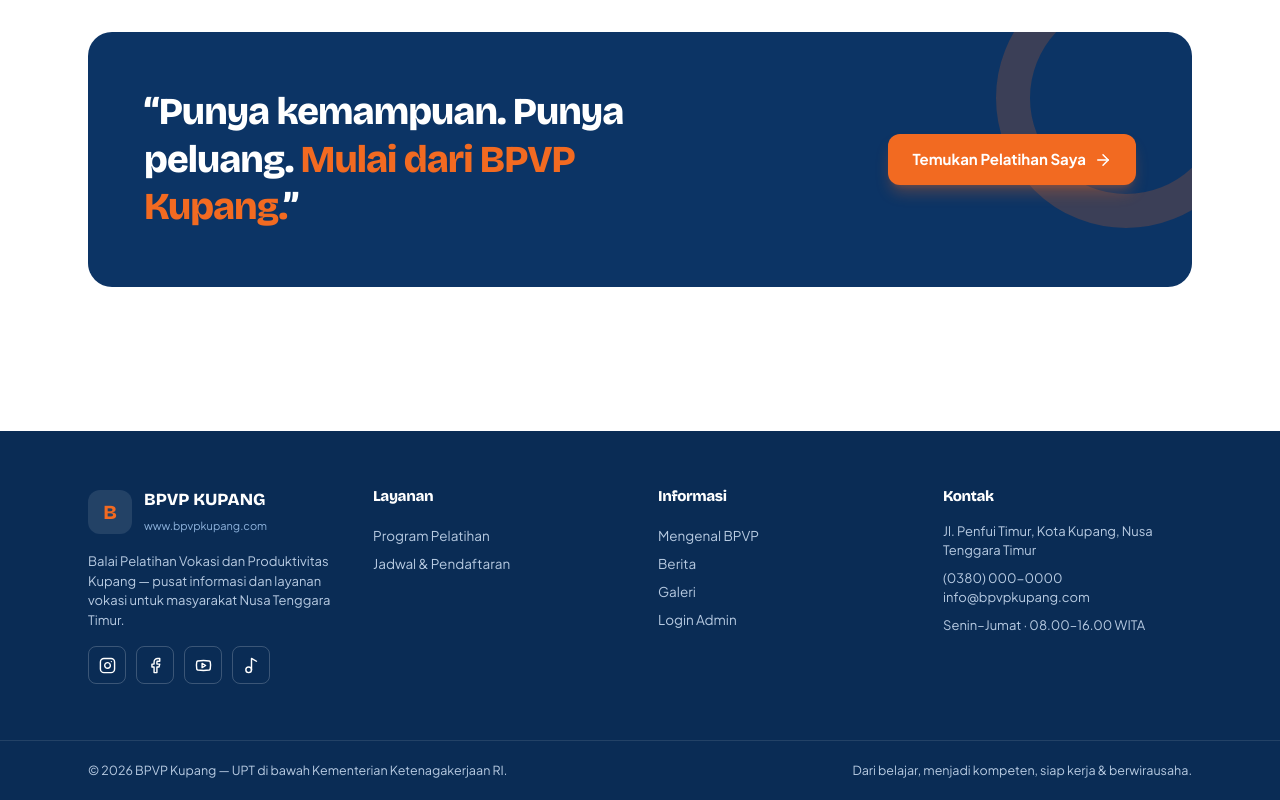
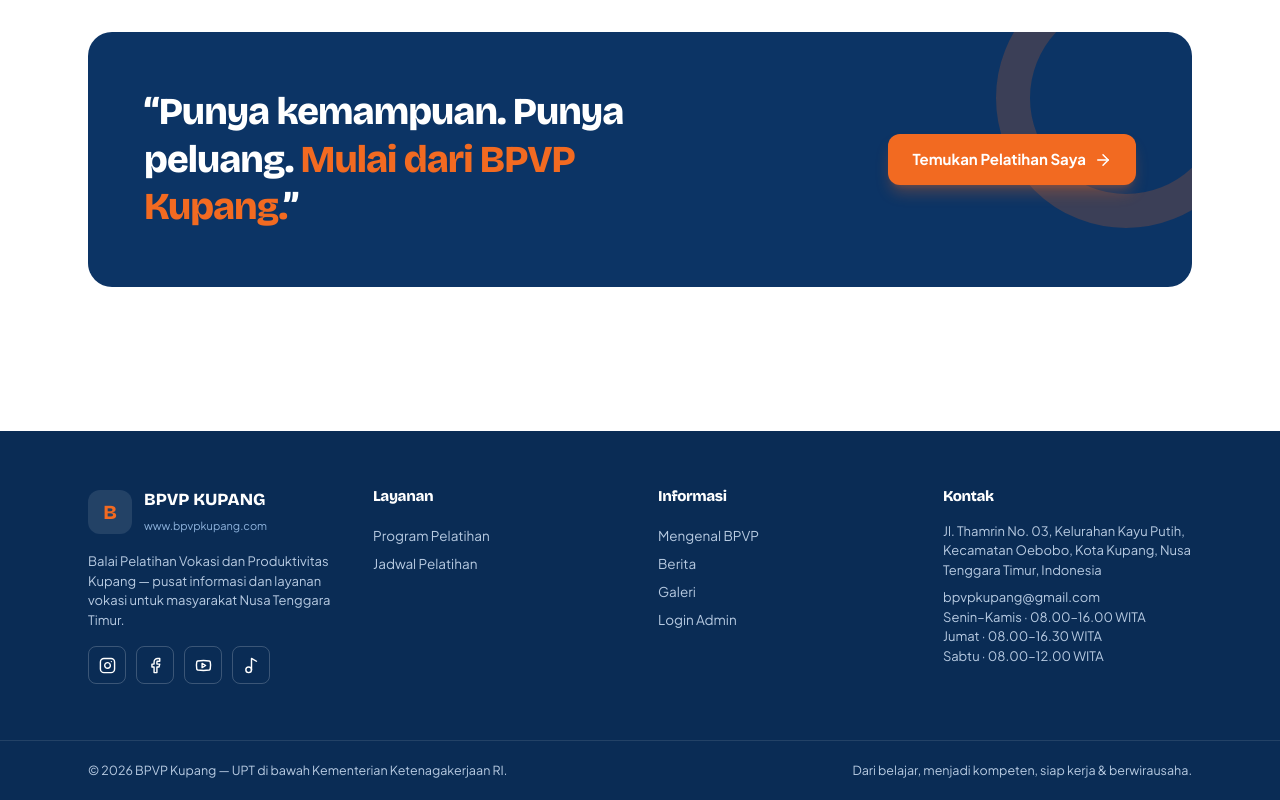
Before and after one commit to bpvp-kupang/bpvp-kupang, a Next.js app: page / in a window 1280 px wide. Shown: the part 1764-2564 px from the top of the page. Built offline with nearby package versions, Linux system fonts and the light colour scheme; no server answers; the database is empty.

Commit message:
Perbaiki informasi footer BPVP Kupang

```diff
--- a/components/Footer.tsx
+++ b/components/Footer.tsx
@@ -19,7 +19,7 @@
         </div>
         <div><h4 className="text-white text-[15px] font-display mb-4">Layanan</h4>
           <Link className="block py-1 text-[13.5px] hover:text-white" href="/program">Program Pelatihan</Link>
-          <Link className="block py-1 text-[13.5px] hover:text-white" href="/jadwal">Jadwal & Pendaftaran</Link>
+          <Link className="block py-1 text-[13.5px] hover:text-white" href="/jadwal">Jadwal Pelatihan</Link>
         </div>
         <div><h4 className="text-white text-[15px] font-display mb-4">Informasi</h4>
           <Link className="block py-1 text-[13.5px] hover:text-white" href="/profil">Mengenal BPVP</Link>
@@ -28,9 +28,8 @@
           <Link className="block py-1 text-[13.5px] hover:text-white" href="/admin">Login Admin</Link>
         </div>
         <div><h4 className="text-white text-[15px] font-display mb-4">Kontak</h4>
-          <p className="text-[13px]">Jl. Penfui Timur, Kota Kupang, Nusa Tenggara Timur</p>
-          <p className="text-[13px] mt-2">(0380) 000-0000<br />info@bpvpkupang.com</p>
-          <p className="text-[13px] mt-2">Senin–Jumat · 08.00–16.00 WITA</p>
+          <p className="text-[13px]">Jl. Thamrin No. 03, Kelurahan Kayu Putih, Kecamatan Oebobo, Kota Kupang, Nusa Tenggara Timur, Indonesia</p>
+<p className="text-[13px] mt-2">bpvpkupang@gmail.com<br />Senin–Kamis · 08.00–16.00 WITA<br />Jumat · 08.00–16.30 WITA<br />Sabtu · 08.00–12.00 WITA</p>
         </div>
       </div>
       <div className="border-t border-white/10">
```
